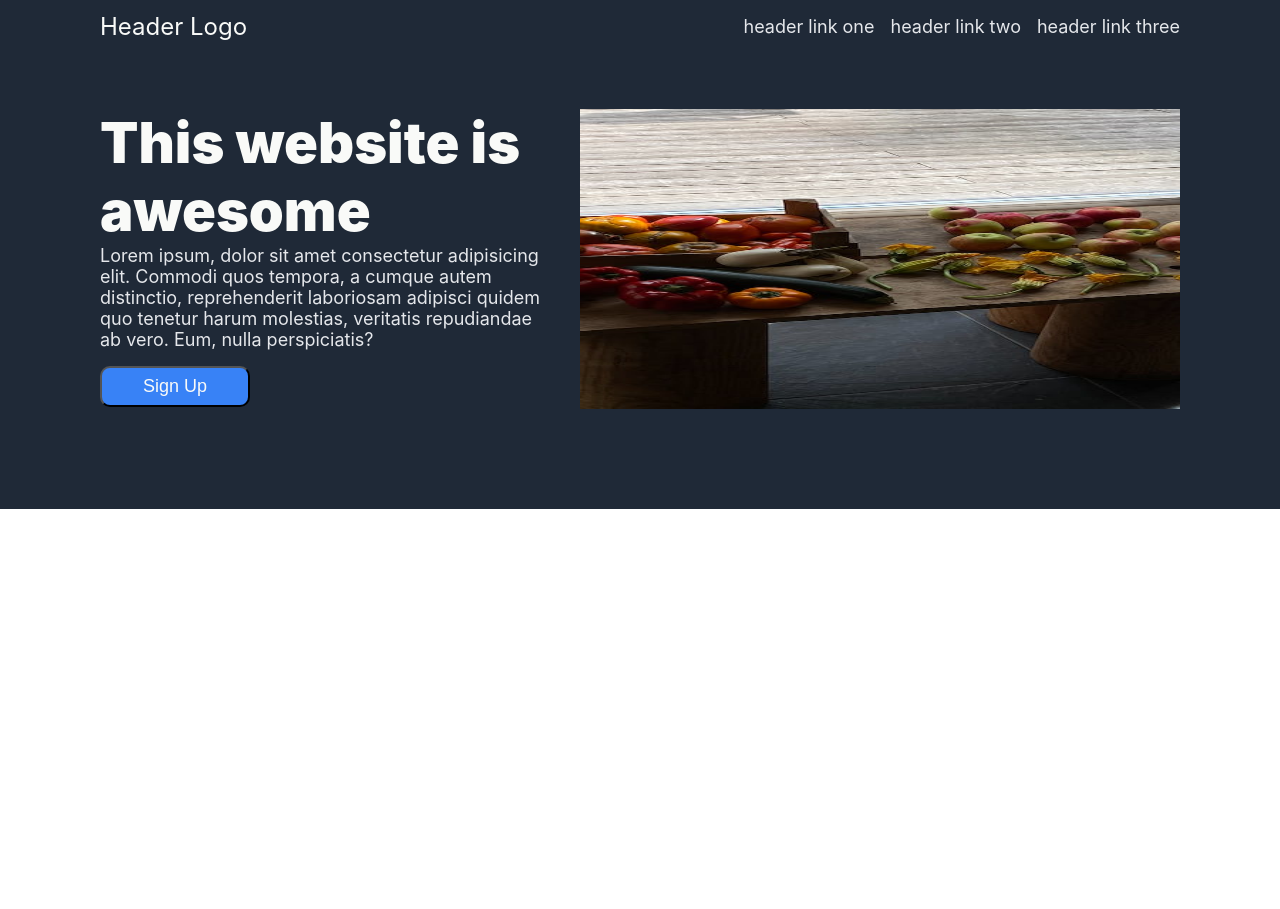
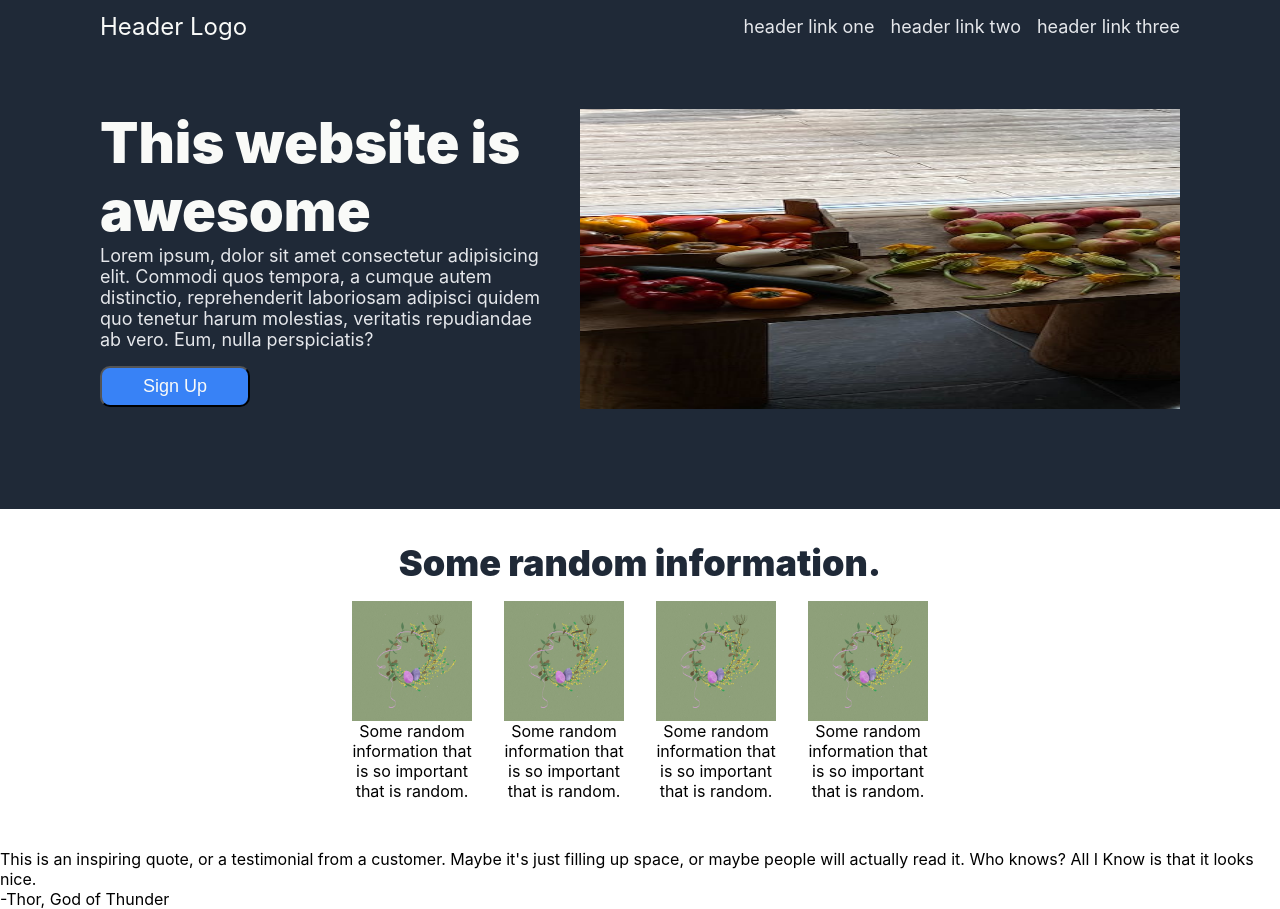
Before and after one commit to JC242/Landing_Page_odin, a plain HTML site: page index.html in a window 1280 px wide. Before the commit the page ends 800 px from the top, so only its background shows below. Drawn offline with Linux system fonts and the light colour scheme.

Commit message:
Style second section

```diff
--- a/index.html
+++ b/index.html
@@ -30,7 +30,7 @@
                 <img class= "images" src="./images/pexels-photo-9465994.jpeg" alt="This is a image" >
         </div>
     </div>
-    <!--
+
     <div class="information-container">
             <div class="information-header">
                 Some random information.
@@ -66,10 +66,16 @@
                 </div>
             </div>
     </div>
-<!--
+
     <div class="quote-container">
-
+        <div class ="quote">This is an inspiring quote, or a testimonial
+            from a customer. Maybe it's just filling up space,
+            or maybe people will actually read it. Who knows? All
+            I Know is that it looks nice.
+        </div>
+        <div class="person">-Thor, God of Thunder</div>
     </div>
+<!---
     <div class="action-container">
 
     </div>
--- a/style.css
+++ b/style.css
@@ -72,9 +72,18 @@ a, .content-container{
     font-size: 18px;
 }
 .information-container{
+    text-align: center;
     display:flex;
     flex-direction: column;
+    margin: 32px;
+    justify-content: center;
+    align-items: center;
 
+}
+.information-header{
+    font-size: 36px;
+    font-weight: 900;
+    color:#1f2937;
 }
 .information-cards{
     display: flex;
@@ -82,4 +91,6 @@ a, .content-container{
 .card{
     display: flex;
     flex-direction: column;
+    width: 120px;
+    margin: 16px;
 }
```
